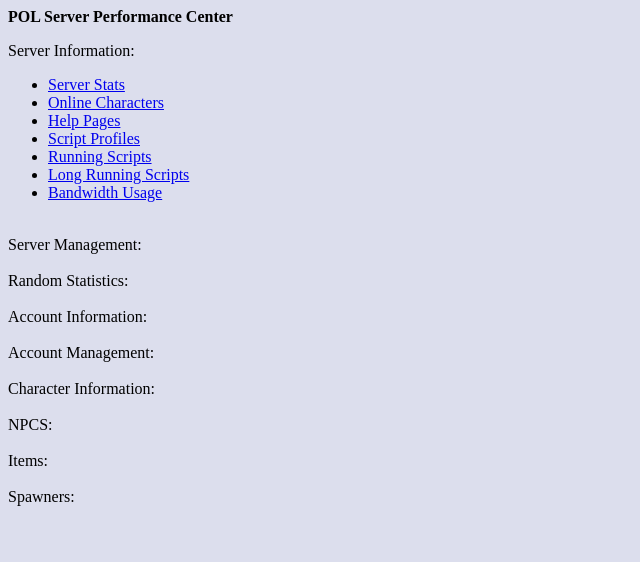
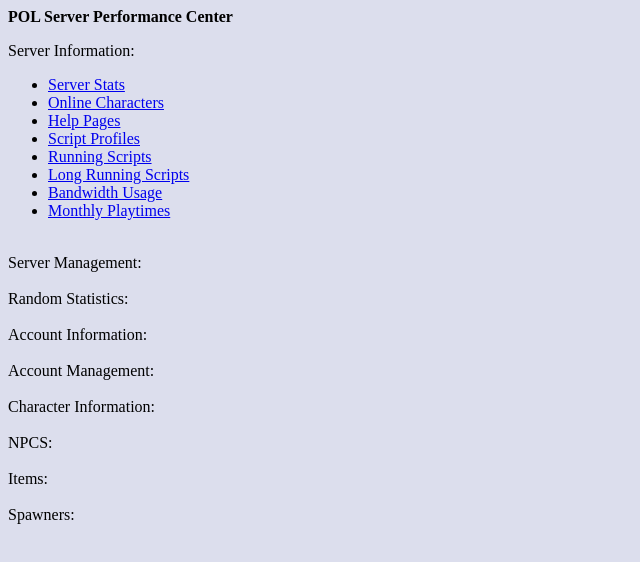
Before and after one commit to agata-wod/wod, a plain HTML site: page scripts/www/navbar.html in a window 1280 px wide. Shown: the whole page, without its empty margins (0-640 px from the left). Drawn offline with Linux system fonts and the light colour scheme.

Commit message:
Update navbar.html
Added link to monthly playtime summary page.

```diff
--- a/scripts/www/navbar.html
+++ b/scripts/www/navbar.html
@@ -35,6 +35,7 @@
 	    <li><a href="/servperf/running_scripts.ecl" target="display">Running Scripts </a></li>
 	    <li><a href="/servperf/long_running_scripts.ecl" target="display">Long Running Scripts </a></li>
 	    <li><a href="/servperf/bandwidth.ecl" target="display">Bandwidth Usage </a></li>
+		<li><a href="/website/server_status.ecl" target="display">Monthly Playtimes </a></li>
 	</ul>
 	<br>
 
```
